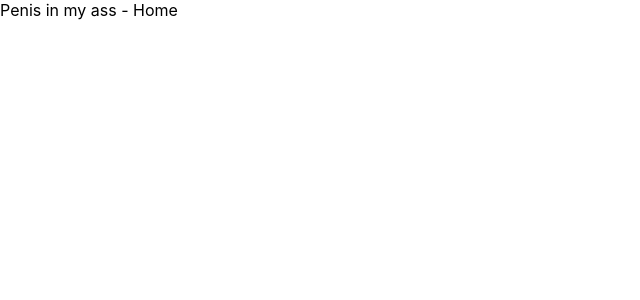
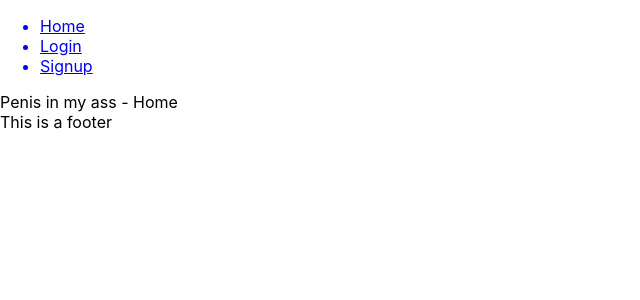
Before and after one commit to Tactenator/recipes-site, a React (Create React App) app in the folder frontend/: page / in a window 1280 px wide. Shown: the top 300 px of the page, without its empty margins (0-640 px from the left). Built offline with nearby package versions, Linux system fonts and the light colour scheme.

Commit message:
set links for navbar

```diff
--- a/frontend/src/App.js
+++ b/frontend/src/App.js
@@ -1,15 +1,21 @@
 import { BrowserRouter as Router, Routes, Route } from 'react-router-dom'
+import Footer from './components/footer';
+import Navbar from './components/navbar';
 import Home from './pages/home';
 import Login from './pages/login'
+import Signup from './pages/signup';
 
 function App() {
   return (
     <div>
       <Router>
+        <Navbar />
         <Routes>
           <Route path='/' exact element={<Home />} />
           <Route path='/login' element={<Login />} />
+          <Route path='/signup' element={<Signup />} />
         </Routes>
+        <Footer />
       </Router>
     </div>
   );
--- a/frontend/src/components/footer.js
+++ b/frontend/src/components/footer.js
@@ -0,0 +1,9 @@
+const Footer = () => {
+    return (
+        <div>
+            This is a footer
+        </div>
+     );
+}
+
+export default Footer;
--- a/frontend/src/components/navbar.js
+++ b/frontend/src/components/navbar.js
@@ -0,0 +1,15 @@
+import { Link } from 'react-router-dom';
+
+const Navbar = () => {
+    return (
+        <div id='navbar'>
+            <ul>
+                <Link to='/'><li>Home</li></Link>
+                <Link to='/login'><li>Login</li></Link>
+                <Link to='/signup'><li>Signup</li></Link>
+            </ul>
+        </div>
+     );
+}
+
+export default Navbar;
```
